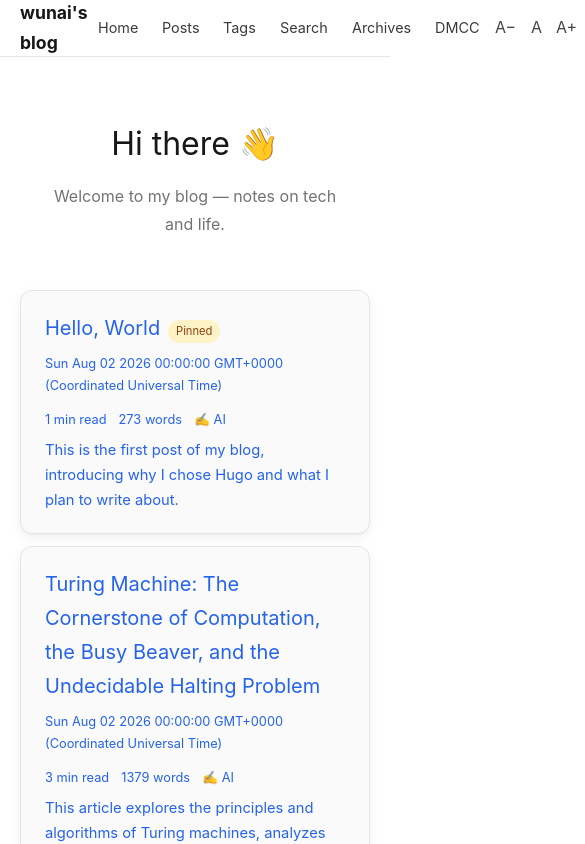
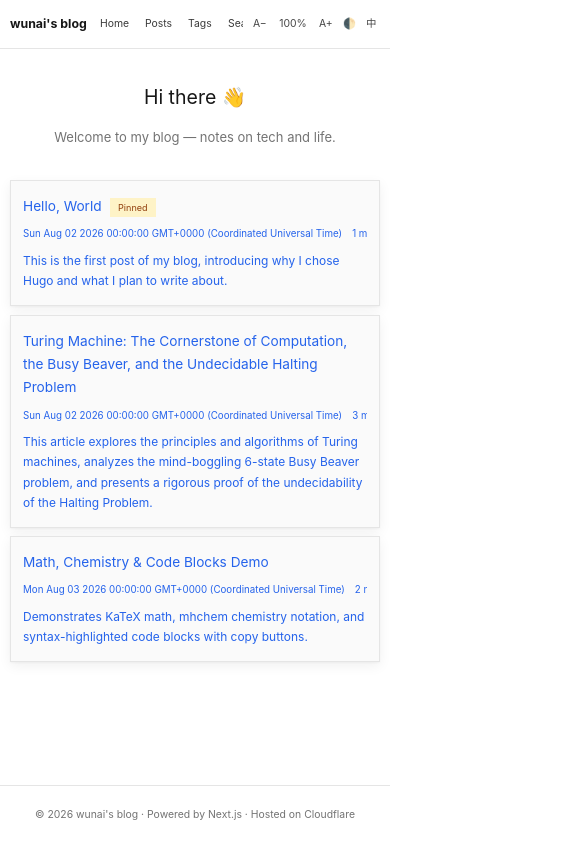
Before and after one commit to wunai-xc/TheBestandMostEfficient-Blog, a Next.js app in the folder my-app/: page /en in a window 390 px wide. Shown: the top 844 px of the page, 585 px wide, since content can reach past the window. Built offline with nearby package versions, Linux system fonts and the light colour scheme.

Commit message:
style: 全直角化 + 响应式适配（手机/平板/桌面）+ 字号按钮显示百分比

```diff
--- a/my-app/app/globals.css
+++ b/my-app/app/globals.css
@@ -63,7 +63,10 @@ html.dark {
 
 * { box-sizing: border-box; }
 
-html { font-size: 16px; scroll-behavior: smooth; }
+html {
+  font-size: clamp(13px, 2.6vw, 16px);
+  scroll-behavior: smooth;
+}
 body {
   background: var(--bg);
   color: var(--fg);
@@ -71,23 +74,37 @@ body {
   line-height: 1.7;
   margin: 0;
   transition: background 0.2s, color 0.2s;
+  -webkit-text-size-adjust: 100%;
+  overflow-x: hidden;
 }
 
 a { color: var(--accent); text-decoration: none; }
 a:hover { text-decoration: underline; }
 
-/* 字号调节 */
-html[data-font-scale="0.85"] { font-size: 13.6px; }
-html[data-font-scale="0.92"] { font-size: 14.72px; }
-html[data-font-scale="1.00"] { font-size: 16px; }
-html[data-font-scale="1.08"] { font-size: 17.28px; }
-html[data-font-scale="1.15"] { font-size: 18.4px; }
-html[data-font-scale="1.22"] { font-size: 19.52px; }
-html[data-font-scale="1.30"] { font-size: 20.8px; }
+/* 全局：按钮、导航、标签等单行元素不换行，保持从左到右 */
+button, label, .nav a, .icon-btn, .tag, .term-item,
+.pagination a, .copy-btn, .pinned-badge, .author-badge,
+.breadcrumbs a, .toc a, .post-nav a, .post-nav .title, .post-nav .label,
+.post-meta > span, .post-card .meta > span, .archive-date {
+  white-space: nowrap;
+}
+/* 正文内联元素允许正常换行 */
+.article a, .article span, .article p, .article li, .article td, .article th {
+  white-space: normal;
+}
+
+/* 字号调节（在 clamp 基础上叠加缩放系数） */
+html[data-font-scale="0.85"] { font-size: clamp(11.05px, 2.21vw, 13.6px); }
+html[data-font-scale="0.92"] { font-size: clamp(11.96px, 2.39vw, 14.72px); }
+html[data-font-scale="1.00"] { font-size: clamp(13px, 2.6vw, 16px); }
+html[data-font-scale="1.08"] { font-size: clamp(14.04px, 2.81vw, 17.28px); }
+html[data-font-scale="1.15"] { font-size: clamp(14.95px, 2.99vw, 18.4px); }
+html[data-font-scale="1.22"] { font-size: clamp(15.86px, 3.17vw, 19.52px); }
+html[data-font-scale="1.30"] { font-size: clamp(16.9px, 3.38vw, 20.8px); }
 
 /* ===== 布局容器 ===== */
-.container { max-width: 760px; margin: 0 auto; padding: 0 20px; }
-.container-wide { max-width: 1280px; margin: 0 auto; padding: 0 20px; }
+.container { max-width: 760px; margin: 0 auto; padding: 0 16px; }
+.container-wide { max-width: 1280px; margin: 0 auto; padding: 0 16px; }
 
 /* ===== Header ===== */
 .site-header {
@@ -98,7 +115,9 @@ html[data-font-scale="1.30"] { font-size: 20.8px; }
 }
 .header-inner {
   display: flex; align-items: center; justify-content: space-between;
-  height: 56px; max-width: 1280px; margin: 0 auto; padding: 0 20px;
+  gap: 12px;
+  height: 56px; max-width: 1280px; margin: 0 auto; padding: 0 16px;
+  min-width: 0;
 }
 
 /* ===== 可交互按钮：SVG 滤镜动效 ===== */
@@ -149,25 +168,34 @@ html[data-font-scale="1.30"] { font-size: 20.8px; }
   outline-offset: 2px;
 }
 
-.logo { font-weight: 700; font-size: 1.1rem; color: var(--fg); }
-.nav { display: flex; align-items: center; gap: 4px; }
+.logo { font-weight: 700; font-size: 1.1rem; color: var(--fg); flex-shrink: 0; }
+.nav {
+  display: flex; align-items: center; gap: 2px;
+  flex: 1 1 auto; min-width: 0;
+  overflow-x: auto; overflow-y: hidden;
+  scrollbar-width: none; -ms-overflow-style: none;
+  -webkit-overflow-scrolling: touch;
+}
+.nav::-webkit-scrollbar { display: none; }
 .nav a {
-  padding: 6px 10px; border-radius: 6px; color: var(--fg);
+  padding: 6px 10px; border-radius: 0; color: var(--fg);
   font-size: 0.9rem; opacity: 0.85;
+  flex-shrink: 0;
 }
 .nav a:hover { background: var(--card); text-decoration: none; opacity: 1; }
 .nav a.active { background: var(--card); opacity: 1; }
-.header-tools { display: flex; align-items: center; gap: 6px; }
+.header-tools { display: flex; align-items: center; gap: 4px; flex-shrink: 0; }
 .icon-btn {
   background: none; border: none; cursor: pointer; color: var(--fg);
-  padding: 6px; border-radius: 6px; opacity: 0.8; display: inline-flex;
+  padding: 6px; border-radius: 0; opacity: 0.8; display: inline-flex;
+  align-items: center; justify-content: center;
 }
 .icon-btn:hover { background: var(--card); opacity: 1; }
 
 /* ===== Hero / Home ===== */
-.hero { text-align: center; padding: 60px 20px 40px; }
-.hero h1 { font-size: 2rem; margin: 0 0 12px; }
-.hero p { color: var(--muted); margin: 0; }
+.hero { text-align: center; padding: clamp(32px, 8vw, 60px) 16px clamp(24px, 6vw, 40px); }
+.hero h1 { font-size: clamp(1.5rem, 5vw, 2rem); margin: 0 0 12px; word-break: break-word; }
+.hero p { color: var(--muted); margin: 0; word-break: break-word; }
 
 /* ===== 文章卡片：3D 立体效果 ===== */
 /* 日间模式：多层物理阴影模拟环境光照
@@ -176,7 +204,7 @@ html[data-font-scale="1.30"] { font-size: 20.8px; }
   position: relative;
   padding: 20px 24px;
   margin: 12px 0;
-  border-radius: 12px;
+  border-radius: 0;
   background: var(--card);
   border: 1px solid var(--border);
   box-shadow: var(--card-shadow-1), var(--card-shadow-2);
@@ -202,7 +230,7 @@ html.dark .post-card::before {
   position: absolute;
   inset: -2px;
   z-index: -1;
-  border-radius: 14px;
+  border-radius: 0;
   background: radial-gradient(
     circle 200px at var(--mx, 30%) var(--my, 0%),
     var(--fog-color) 0%,
@@ -254,7 +282,7 @@ html.dark .collection-card::before {
   position: absolute;
   inset: -4px;
   z-index: -3;
-  border-radius: 14px;
+  border-radius: 0;
   background: radial-gradient(
     ellipse at 50% 50%,
     var(--fog-color) 0%,
@@ -273,28 +301,35 @@ html.dark .collection-card:hover::before {
   filter: blur(var(--fog-hover-blur));
 }
 
-.post-card h2 { font-size: 1.25rem; margin: 0 0 8px; position: relative; z-index: 1; }
+.post-card h2 { font-size: clamp(1.05rem, 3.2vw, 1.25rem); margin: 0 0 8px; position: relative; z-index: 1; word-break: break-word; }
 .post-card h2 a { color: var(--fg); }
 .post-card.ai h2 a, .post-card.ai .summary, .post-card.ai .meta { color: var(--ai-color); }
-.post-card .meta { font-size: 0.8rem; color: var(--muted); display: flex; gap: 12px; flex-wrap: wrap; position: relative; z-index: 1; }
+.post-card .meta {
+  font-size: 0.8rem; color: var(--muted);
+  display: flex; gap: 12px; position: relative; z-index: 1;
+  overflow-x: auto; overflow-y: hidden;
+  scrollbar-width: none; -ms-overflow-style: none;
+}
+.post-card .meta::-webkit-scrollbar { display: none; }
+.post-card .meta > span { flex-shrink: 0; }
 .post-card .summary { color: var(--muted); margin: 8px 0 0; font-size: 0.92rem; position: relative; z-index: 1; }
 
 /* 3D 倾斜时内容层级保持清晰 */
 .post-card > * { transform: translateZ(10px); }
 .pinned-badge {
   display: inline-block; background: #fef3c7; color: #92400e;
-  font-size: 0.7rem; padding: 2px 8px; border-radius: 999px; margin-left: 8px;
+  font-size: 0.7rem; padding: 2px 8px; border-radius: 0; margin-left: 8px;
 }
 html.dark .pinned-badge { background: #78350f; color: #fde68a; }
 
 /* 合集卡片 */
 .collection-card {
   position: relative; padding: 20px; margin: 16px 0;
-  background: var(--card); border-radius: 10px;
+  background: var(--card); border-radius: 0;
   border: 1px solid var(--border);
 }
 .collection-card .stack {
-  position: absolute; inset: 0; border-radius: 10px;
+  position: absolute; inset: 0; border-radius: 0;
   border: 1px solid var(--border); background: var(--card);
   transform: translateY(-6px) scale(0.98); z-index: -1;
 }
@@ -303,7 +338,7 @@ html.dark .pinned-badge { background: #78350f; color: #fde68a; }
 /* ===== 分页 ===== */
 .pagination { display: flex; justify-content: space-between; padding: 24px 0; }
 .pagination a, .pagination span {
-  padding: 8px 16px; border: 1px solid var(--border); border-radius: 6px;
+  padding: 8px 16px; border: 1px solid var(--border); border-radius: 0;
   color: var(--fg);
 }
 .pagination a:hover { background: var(--card); text-decoration: none; }
@@ -312,21 +347,36 @@ html.dark .pinned-badge { background: #78350f; color: #fde68a; }
 .post-layout {
   display: grid;
   grid-template-columns: 240px 1fr 240px;
-  gap: 24px; max-width: 1280px; margin: 0 auto; padding: 24px 20px;
+  gap: 24px; max-width: 1280px; margin: 0 auto; padding: 24px 16px;
 }
 .sidebar-col { position: sticky; top: 80px; align-self: start; max-height: calc(100vh - 100px); overflow-y: auto; }
 @media (max-width: 1279px) {
-  .post-layout { grid-template-columns: 1fr; }
+  .post-layout { grid-template-columns: 1fr; padding: 16px 12px; }
   .sidebar-col { display: none; }
 }
 .post-content { min-width: 0; }
 
 .post-header { margin-bottom: 24px; }
-.post-header h1 { font-size: 1.8rem; margin: 0 0 12px; line-height: 1.3; }
-.post-meta { font-size: 0.85rem; color: var(--muted); display: flex; gap: 16px; flex-wrap: wrap; align-items: center; }
-.post-tags { margin-top: 8px; display: flex; gap: 6px; flex-wrap: wrap; }
+.post-header h1 { font-size: clamp(1.4rem, 4vw, 1.8rem); margin: 0 0 12px; line-height: 1.3; word-break: break-word; }
+.post-meta {
+  font-size: 0.85rem; color: var(--muted);
+  display: flex; gap: 12px; align-items: center;
+  overflow-x: auto; overflow-y: hidden;
+  scrollbar-width: none; -ms-overflow-style: none;
+  -webkit-overflow-scrolling: touch;
+}
+.post-meta::-webkit-scrollbar { display: none; }
+.post-meta > span { flex-shrink: 0; }
+.post-tags {
+  margin-top: 8px; display: flex; gap: 6px;
+  overflow-x: auto; overflow-y: hidden;
+  scrollbar-width: none; -ms-overflow-style: none;
+  -webkit-overflow-scrolling: touch;
+}
+.post-tags::-webkit-scrollbar { display: none; }
+.post-tags .tag { flex-shrink: 0; }
 .tag {
-  display: inline-block; padding: 2px 10px; border-radius: 999px;
+  display: inline-block; padding: 2px 10px; border-radius: 0;
   background: var(--card); border: 1px solid var(--border);
   font-size: 0.78rem; color: var(--fg);
 }
@@ -334,7 +384,7 @@ html.dark .pinned-badge { background: #78350f; color: #fde68a; }
 
 /* 作者徽章 */
 .author-badge {
-  display: inline-block; padding: 4px 12px; border-radius: 999px;
+  display: inline-block; padding: 4px 12px; border-radius: 0;
   font-size: 0.78rem; font-weight: 500;
 }
 .author-badge.ai { background: #fee2e2; color: #b91c1c; }
@@ -355,35 +405,37 @@ html.dark .author-badge.ai { background: #450a0a; color: #fca5a5; }
 .article li { margin: 0.3em 0; }
 .article blockquote {
   margin: 1em 0; padding: 0.5em 1em; border-left: 4px solid var(--accent);
-  background: var(--card); color: var(--muted); border-radius: 0 6px 6px 0;
+  background: var(--card); color: var(--muted); border-radius: 0;
 }
 .article blockquote p { margin: 0.3em 0; }
 .article table {
   width: 100%; border-collapse: collapse; margin: 1em 0;
   border: 1px solid var(--border);
+  display: block; overflow-x: auto;
+  white-space: nowrap;
 }
 .article th, .article td { padding: 8px 12px; border: 1px solid var(--border); text-align: left; }
 .article th { background: var(--card); font-weight: 600; }
 .article tr:nth-child(even) td { background: var(--card); }
-.article img { max-width: 100%; height: auto; border-radius: 6px; }
+.article img { max-width: 100%; height: auto; border-radius: 0; }
 .article hr { border: none; border-top: 1px solid var(--border); margin: 2em 0; }
-.article mark { background: var(--mark-bg); padding: 0 2px; border-radius: 2px; }
+.article mark { background: var(--mark-bg); padding: 0 2px; border-radius: 0; }
 
 /* 代码块 */
 .article pre {
-  background: var(--code-bg); padding: 14px 16px; border-radius: 8px;
+  background: var(--code-bg); padding: 14px 16px; border-radius: 0;
   overflow-x: auto; margin: 1em 0; position: relative;
   font-size: 0.88rem; line-height: 1.5;
 }
 .article code {
   font-family: "JetBrains Mono", "Fira Code", Consolas, monospace;
-  background: var(--code-bg); padding: 2px 6px; border-radius: 4px;
+  background: var(--code-bg); padding: 2px 6px; border-radius: 0;
   font-size: 0.88em;
 }
 .article pre code { background: none; padding: 0; }
 .copy-btn {
   position: absolute; top: 8px; right: 8px; opacity: 0;
-  background: var(--bg); border: 1px solid var(--border); border-radius: 4px;
+  background: var(--bg); border: 1px solid var(--border); border-radius: 0;
   padding: 2px 8px; font-size: 0.72rem; cursor: pointer; color: var(--fg);
   transition: opacity 0.2s;
 }
@@ -414,16 +466,25 @@ html.dark .author-badge.ai { background: #450a0a; color: #fca5a5; }
 .toc .lvl-4 { padding-left: 32px; }
 
 /* 面包屑 */
-.breadcrumbs { font-size: 0.82rem; color: var(--muted); margin-bottom: 16px; }
+.breadcrumbs {
+  font-size: 0.82rem; color: var(--muted); margin-bottom: 16px;
+  overflow-x: auto; overflow-y: hidden; white-space: nowrap;
+  scrollbar-width: none; -ms-overflow-style: none;
+}
+.breadcrumbs::-webkit-scrollbar { display: none; }
 .breadcrumbs a { color: var(--muted); }
 .breadcrumbs span { margin: 0 4px; }
 
 /* 上下篇导航 */
-.post-nav { display: flex; justify-content: space-between; gap: 12px; margin-top: 32px; padding-top: 24px; border-top: 1px solid var(--border); }
-.post-nav a { flex: 1; padding: 12px; border: 1px solid var(--border); border-radius: 8px; color: var(--fg); }
+.post-nav { display: flex; justify-content: space-between; gap: 12px; margin-top: 32px; padding-top: 24px; border-top: 1px solid var(--border); min-width: 0; }
+.post-nav a {
+  flex: 1 1 0; min-width: 0; padding: 12px;
+  border: 1px solid var(--border); border-radius: 0; color: var(--fg);
+  display: flex; flex-direction: column;
+}
 .post-nav a:hover { background: var(--card); text-decoration: none; }
 .post-nav .label { font-size: 0.75rem; color: var(--muted); }
-.post-nav .title { font-weight: 600; margin-top: 2px; }
+.post-nav .title { font-weight: 600; margin-top: 2px; overflow: hidden; text-overflow: ellipsis; }
 
 /* ===== 归档 ===== */
 .archive-year { font-size: 1.4rem; font-weight: 700; margin: 24px 0 12px; }
@@ -431,15 +492,15 @@ html.dark .author-badge.ai { background: #450a0a; color: #fca5a5; }
 .archive-date { color: var(--muted); font-size: 0.85rem; min-width: 60px; }
 
 /* ===== 搜索 ===== */
-.search-box { width: 100%; padding: 12px 16px; border: 1px solid var(--border); border-radius: 8px; background: var(--bg); color: var(--fg); font-size: 1rem; margin-bottom: 16px; }
+.search-box { width: 100%; padding: 12px 16px; border: 1px solid var(--border); border-radius: 0; background: var(--bg); color: var(--fg); font-size: 1rem; margin-bottom: 16px; }
 .search-result { padding: 12px 0; border-bottom: 1px solid var(--border); }
 .search-result .title { font-weight: 600; }
 .search-result .snippet { color: var(--muted); font-size: 0.88rem; margin-top: 4px; }
-mark.search-highlight { background: var(--mark-bg); padding: 0 2px; border-radius: 2px; }
+mark.search-highlight { background: var(--mark-bg); padding: 0 2px; border-radius: 0; }
 
 /* ===== 标签/分类云 ===== */
 .term-cloud { display: flex; flex-wrap: wrap; gap: 8px; }
-.term-item { padding: 6px 14px; border: 1px solid var(--border); border-radius: 999px; color: var(--fg); }
+.term-item { padding: 6px 14px; border: 1px solid var(--border); border-radius: 0; color: var(--fg); }
 .term-item:hover { background: var(--card); text-decoration: none; }
 
 /* ===== Giscus ===== */
@@ -462,6 +523,53 @@ mark.search-highlight { background: var(--mark-bg); padding: 0 2px; border-radiu
 /* ===== 缓存红点（SW） ===== */
 .cache-dot { display: inline-block; width: 8px; height: 8px; border-radius: 50%; background: #ef4444; margin-left: 4px; }
 
+/* ===== 响应式：平板（≤ 768px） ===== */
+@media (max-width: 768px) {
+  .header-inner { height: 52px; padding: 0 12px; gap: 8px; }
+  .logo { font-size: 1rem; }
+  .nav a { padding: 6px 8px; font-size: 0.85rem; }
+  .header-tools { gap: 2px; }
+  .icon-btn { padding: 5px; font-size: 0.85rem; }
+
+  .post-layout { padding: 12px 10px; gap: 16px; }
+  .post-card { padding: 16px; margin: 10px 0; }
+  .post-card .meta { gap: 10px; font-size: 0.75rem; }
+
+  .collection-card { padding: 16px; }
+
+  .pagination a, .pagination span { padding: 8px 12px; font-size: 0.85rem; }
+
+  .archive-item { gap: 8px; }
+  .archive-date { min-width: 50px; font-size: 0.8rem; }
+
+  .site-footer { padding: 20px 12px; font-size: 0.8rem; }
+}
+
+/* ===== 响应式：手机（≤ 480px） ===== */
+@media (max-width: 480px) {
+  .header-inner { height: 48px; padding: 0 10px; gap: 6px; }
+  .logo { font-size: 0.95rem; }
+  .nav a { padding: 6px 7px; font-size: 0.8rem; }
+  .icon-btn { padding: 4px; font-size: 0.8rem; }
+
+  .container, .container-wide { padding: 0 10px; }
+
+  .post-layout { padding: 10px 8px; gap: 12px; }
+  .post-card { padding: 14px 12px; margin: 8px 0; }
+  .post-card h2 { font-size: 1.05rem; }
+
+  .post-header h1 { font-size: 1.3rem; }
+  .post-nav { flex-direction: row; gap: 8px; }
+  .post-nav a { padding: 10px 8px; }
+
+  .pagination a, .pagination span { padding: 7px 10px; font-size: 0.8rem; }
+
+  .search-box { padding: 10px 12px; font-size: 0.9rem; }
+
+  .not-found { padding: 40px 16px; }
+  .not-found h1 { font-size: 2.5rem; }
+}
+
 /* ===== 打印 ===== */
 @media print {
   .site-header, .site-footer, .sidebar-col, .post-nav, .comments-section, .breadcrumbs { display: none !important; }
--- a/my-app/components/FontSizeControl.tsx
+++ b/my-app/components/FontSizeControl.tsx
@@ -19,16 +19,17 @@ export default function FontSizeControl() {
   }
 
   const idx = STEPS.indexOf(scale);
+  const percent = Math.round(scale * 100);
 
   return (
-    <div style={{ display: "inline-flex", alignItems: "center", gap: 2 }}>
-      <button className="icon-btn" onClick={() => apply(STEPS[Math.max(0, idx - 1)])} title="Decrease font" aria-label="Decrease font size">
+    <div style={{ display: "inline-flex", alignItems: "center", gap: 2, whiteSpace: "nowrap" }}>
+      <button className="icon-btn" onClick={() => apply(STEPS[Math.max(0, idx - 1)])} title="Decrease font" aria-label="Decrease font size" style={{ whiteSpace: "nowrap" }}>
         A−
       </button>
-      <button className="icon-btn" onClick={() => apply(1.0)} title="Reset font" aria-label="Reset font size">
-        A
+      <button className="icon-btn" onClick={() => apply(1.0)} title="Reset font" aria-label="Reset font size" style={{ whiteSpace: "nowrap", minWidth: 40, textAlign: "center" }}>
+        {percent}%
       </button>
-      <button className="icon-btn" onClick={() => apply(STEPS[Math.min(STEPS.length - 1, idx + 1)])} title="Increase font" aria-label="Increase font size">
+      <button className="icon-btn" onClick={() => apply(STEPS[Math.min(STEPS.length - 1, idx + 1)])} title="Increase font" aria-label="Increase font size" style={{ whiteSpace: "nowrap" }}>
         A+
       </button>
     </div>
--- a/my-app/public/offline.html
+++ b/my-app/public/offline.html
@@ -6,7 +6,7 @@
   <title>离线 · wunai's blog</title>
   <style>
     body { font-family: system-ui, sans-serif; display: flex; align-items: center; justify-content: center; height: 100vh; margin: 0; background: #f5f5f5; }
-    .card { text-align: center; padding: 40px; background: white; border-radius: 12px; box-shadow: 0 4px 20px rgba(0,0,0,0.1); }
+    .card { text-align: center; padding: 40px; background: white; border-radius: 0; box-shadow: 0 4px 20px rgba(0,0,0,0.1); }
     h1 { margin: 0 0 12px; }
     p { color: #666; }
     a { color: #2563eb; }
```
Also changed, not shown: 1 other file (tests, documents, lock files or other folders).
